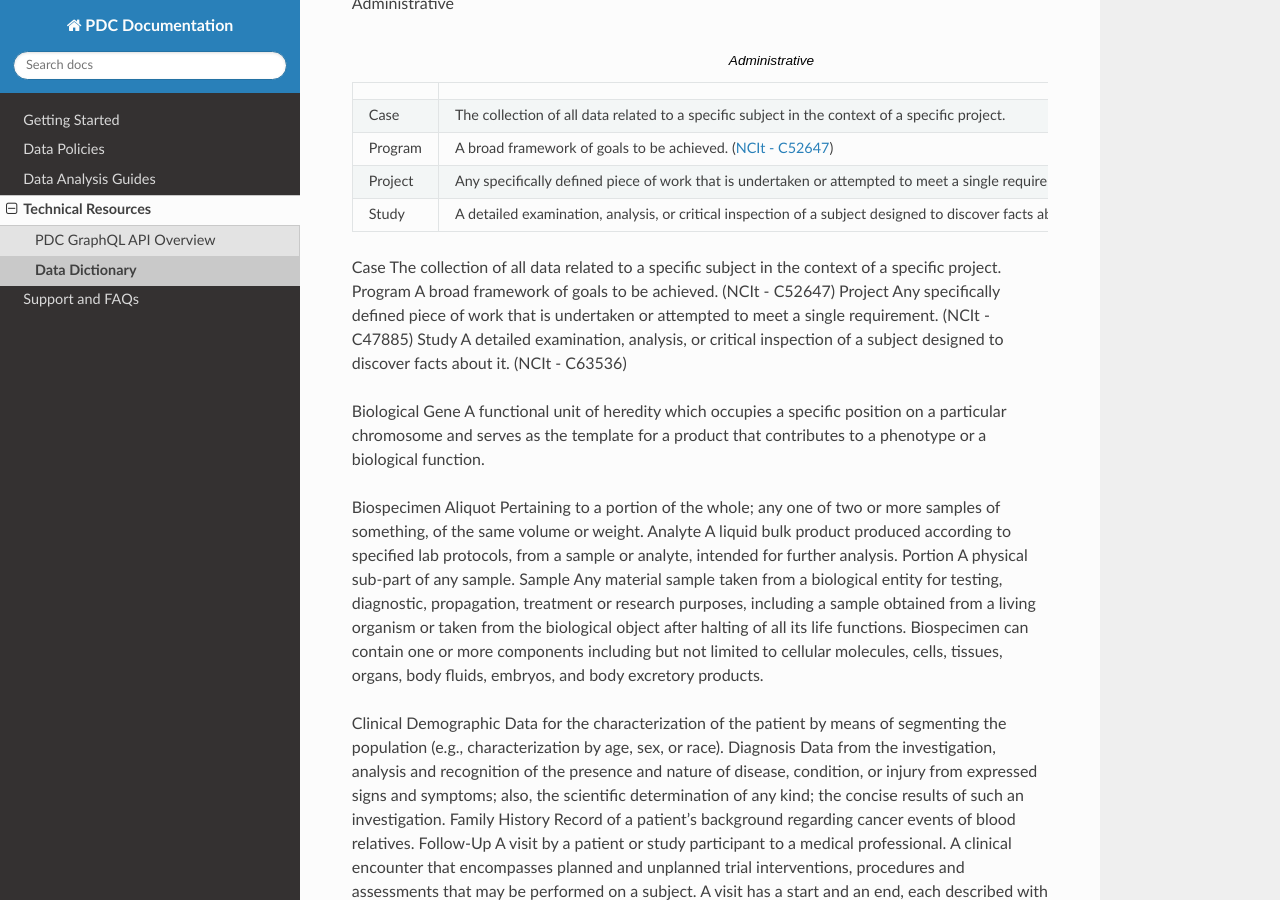
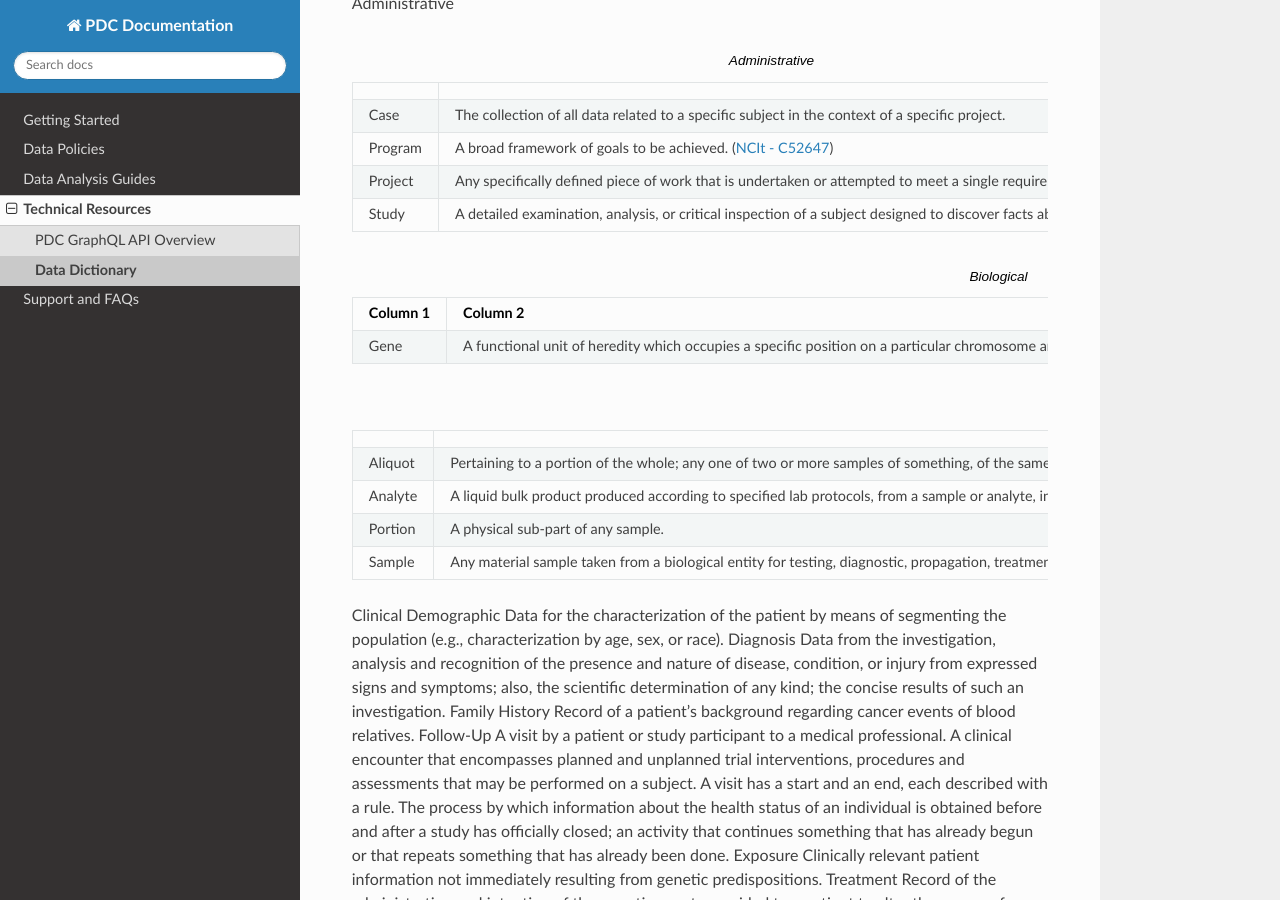
Before and after one commit to dev24665/test-all-rtd, a Sphinx documentation site: the page built from docs/source/tech_resources_data_dictionary.rst, in a window 1280 px wide and 900 px high, scrolled down 264 px. Built offline with Sphinx 7.4.7 and the Read the Docs theme 3.1.0, drawn with Linux system fonts in a browser that asks for light colours; pages that are not in the unit, such as notebooks, are missing from menus.

Commit message:
Update tech_resources_data_dictionary.rst

```diff
--- a/docs/source/tech_resources_data_dictionary.rst
+++ b/docs/source/tech_resources_data_dictionary.rst
@@ -19,22 +19,31 @@ Administrative
    * - Study
      - A detailed examination, analysis, or critical inspection of a subject designed to discover facts about it. (`NCIt - C63536 <https://ncit.nci.nih.gov/ncitbrowser/pages/concept_details.jsf?dictionary=NCI%20Thesaurus&code=C63536>`_)
 
+.. list-table:: Biological
+   :widths: 25 75
+   :header-rows: 1
 
-Case	The collection of all data related to a specific subject in the context of a specific project.
-Program	A broad framework of goals to be achieved. (NCIt - C52647)
-Project	Any specifically defined piece of work that is undertaken or attempted to meet a single requirement. (NCIt - C47885)
-Study	A detailed examination, analysis, or critical inspection of a subject designed to discover facts about it. (NCIt - C63536)
+   * - Column 1
+     - Column 2
+   * - Gene
+     - A functional unit of heredity which occupies a specific position on a particular chromosome and serves as the template for a product that contributes to a phenotype or a biological function.
+
+.. list-table:: Biospecimen
+   :widths: 25 75
+   :header-rows: 1
+
+   * -
+     -
+   * - Aliquot
+     - Pertaining to a portion of the whole; any one of two or more samples of something, of the same volume or weight.
+   * - Analyte
+     - A liquid bulk product produced according to specified lab protocols, from a sample or analyte, intended for further analysis.
+   * - Portion
+     - A physical sub-part of any sample.
+   * - Sample
+     - Any material sample taken from a biological entity for testing, diagnostic, propagation, treatment or research purposes, including a sample obtained from a living organism or taken from the biological object after halting of all its life functions. Biospecimen can contain one or more components including but not limited to cellular molecules, cells, tissues, organs, body fluids, embryos, and body excretory products.
 
 
-Biological
-Gene	A functional unit of heredity which occupies a specific position on a particular chromosome and serves as the template for a product that contributes to a phenotype or a biological function.
-
-
-Biospecimen
-Aliquot	Pertaining to a portion of the whole; any one of two or more samples of something, of the same volume or weight.
-Analyte	A liquid bulk product produced according to specified lab protocols, from a sample or analyte, intended for further analysis.
-Portion	A physical sub-part of any sample.
-Sample	Any material sample taken from a biological entity for testing, diagnostic, propagation, treatment or research purposes, including a sample obtained from a living organism or taken from the biological object after halting of all its life functions. Biospecimen can contain one or more components including but not limited to cellular molecules, cells, tissues, organs, body fluids, embryos, and body excretory products.
 
 
 Clinical
```
